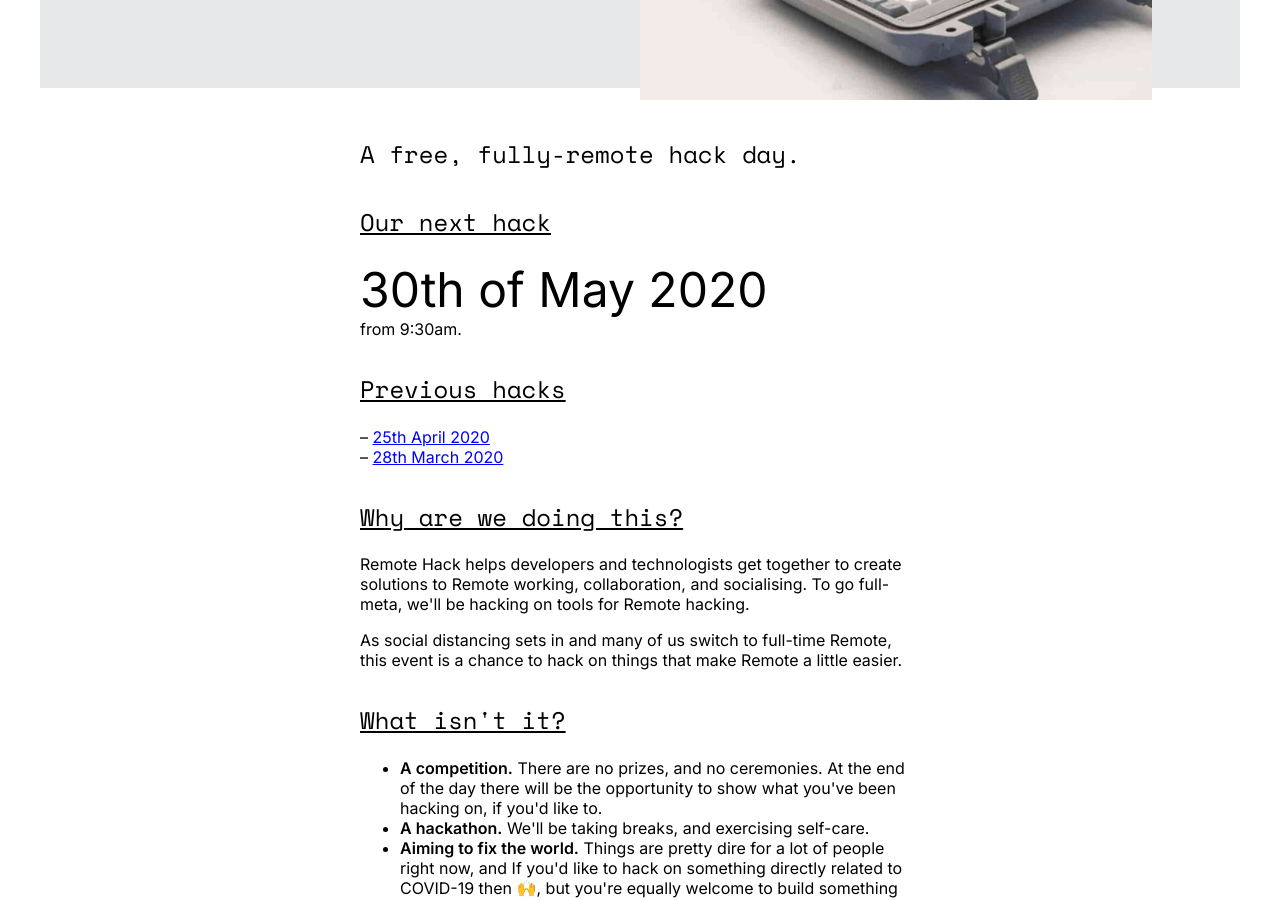
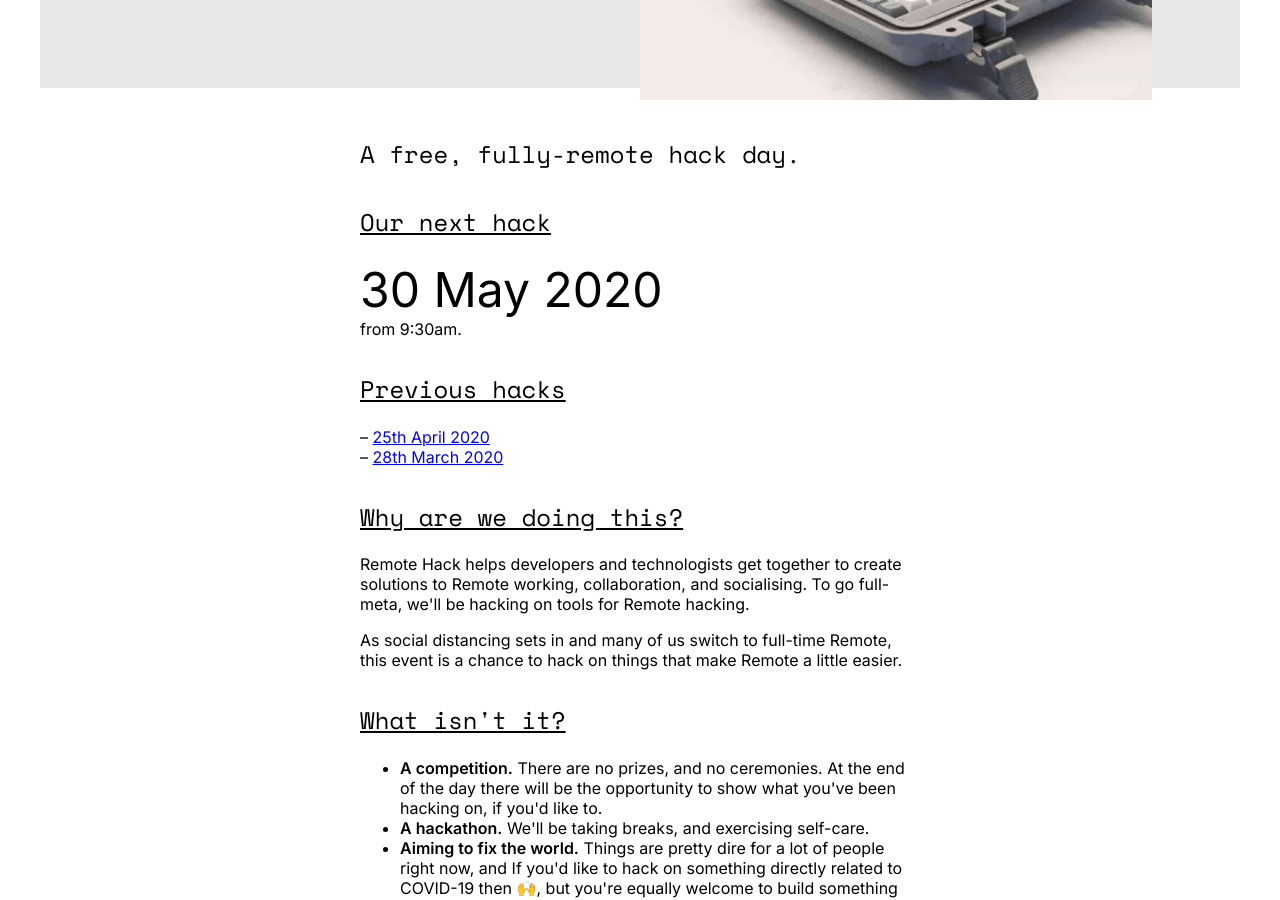
Before and after one commit to remotehack/remotehack.github.io, a Jekyll site: the page built from index.html, in a window 1280 px wide and 900 px high, scrolled down 428 px. Built offline with Jekyll 4.4.1, drawn with Linux system fonts in a browser that asks for light colours; some of the changed lines change nothing that is shown.

Commit message:
Set start/end times using jekyll

```diff
--- a/index.html
+++ b/index.html
@@ -1,6 +1,9 @@
 ---
 layout: default
 show_header: true
+
+start: 2020-05-30T09:30Z
+end: 2020-05-30T17:30Z
 ---
 
 
@@ -11,7 +14,7 @@
 <h2>Our next hack</h2>
 
 <p class="📅">
-  <time datetime="2020-5-30">30th of May 2020</time> from 9:30am.
+  <time datetime="2020-5-30">{{ page.start | date_to_long_string }}</time> from 9:30am.
 </p>
 <script type="application/ld+json">
   {
@@ -19,8 +22,8 @@
     "@type": "Event",
     "name": "Remote Hack #3",
     "description": "A free, fully-remote hack day",
-    "startDate": "2020-05-30T09:30Z",
-    "endDate": "2020-05-30T16:30Z",
+    "startDate": "{{page.start}}",
+    "endDate": "{{page.end}}",
     "eventStatus": "https://schema.org/EventScheduled",
     "eventAttendanceMode": "https://schema.org/OnlineEventAttendanceMode",
     "location": {
```
